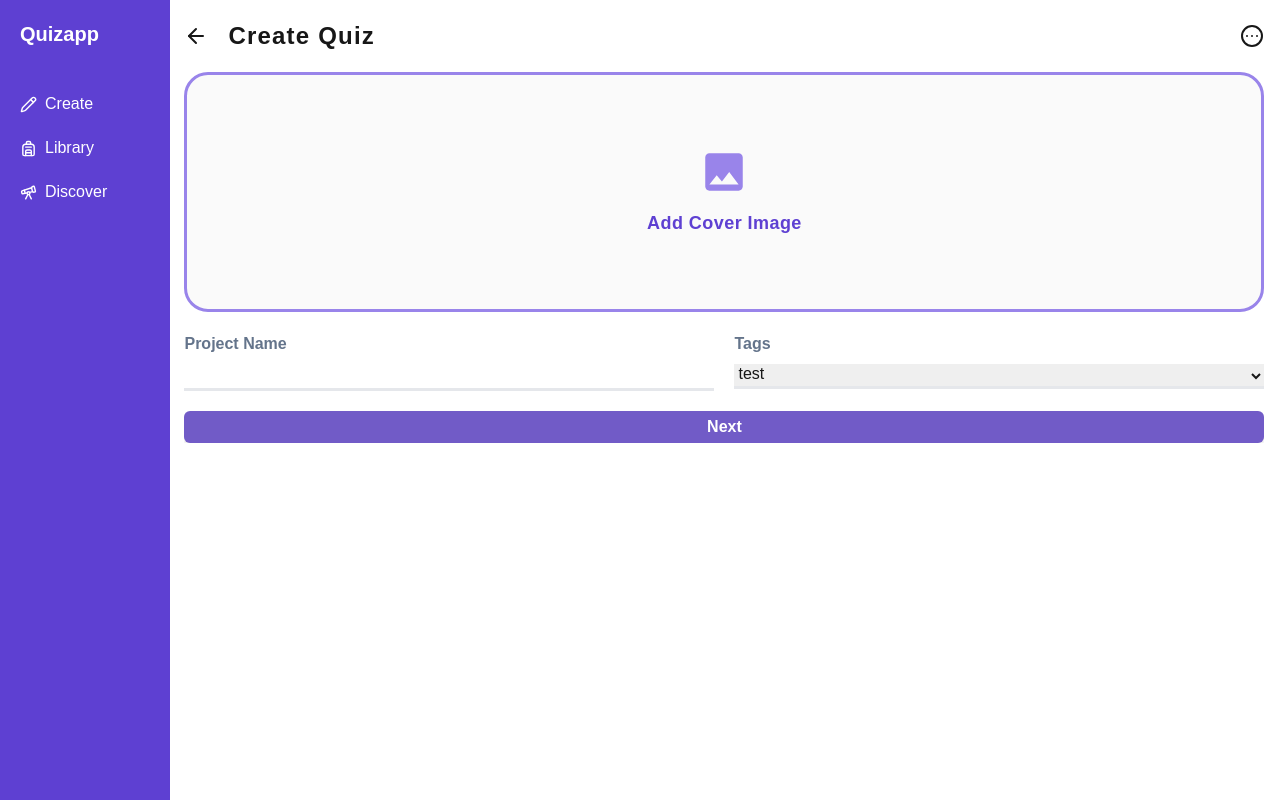
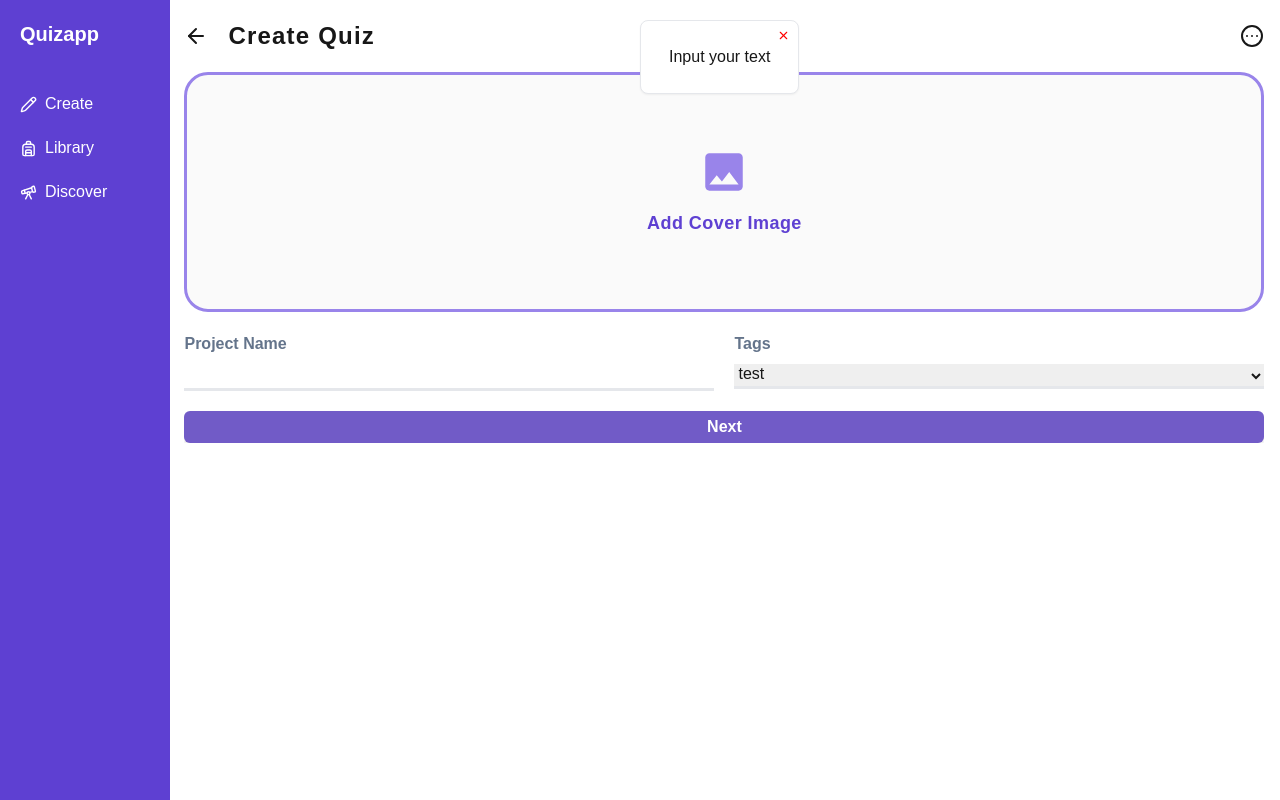
Before and after one commit to thoriqramadhan/quizapp, a Next.js app: page /home/create in a window 1280 px wide. Built offline with nearby package versions, Linux system fonts and the light colour scheme.

Commit message:
feat: add modal component

```diff
--- a/app/home/create/page.tsx
+++ b/app/home/create/page.tsx
@@ -6,6 +6,7 @@ import ErrorMessage from '@/components/server/ErrorMessage';
 import { InputSection } from '@/components/server/Form';
 import { InputLiteral, InputSelect } from '@/components/server/ui/Input';
 import { useQuiz } from '@/lib/context/createQuiz';
+import { useModal } from '@/lib/context/modal';
 import { validateString } from '@/lib/validations/global';
 import { getChoiceAplhabet } from '@/utils/typhography';
 import { questionObjectInitiator } from '@/utils/utils';
@@ -119,6 +120,7 @@ type QuestionObject = {
 }
 const AnswerContainer: FC<AnswerContainerProps> = () => {
     const { question, handleChangeQuestion } = useQuiz()
+    const { modalHandler } = useModal()
     const questionObjectInit = {
         question: '',
         type: 'quiz',
@@ -195,9 +197,8 @@ const AnswerContainer: FC<AnswerContainerProps> = () => {
         const newQuestion = { ...question, quiz: newQuestionObject, pageAt: question.pageAt + 1 }
         // make a new empty question object
         newQuestion.quiz?.push(questionObjectInit)
-        console.log(newQuestion.quiz);
-
         handleChangeQuestion(newQuestion)
+        modalHandler({ changeModalState: true, changeModalText: 'Testing ngab', autoClose: true })
     }
     useEffect(() => {
         setQuestionObject(question!.quiz[question.pageAt - 1] || questionObjectInit)
--- a/app/home/layout.tsx
+++ b/app/home/layout.tsx
@@ -1,3 +1,4 @@
+import { ModalCard } from '@/components/client/Card';
 import Appbar from '@/components/server/Appbar';
 import { QuizProvider } from '@/lib/context/createQuiz';
 import { ModalProvider } from '@/lib/context/modal';
@@ -13,6 +14,7 @@ const Layout: FC<LayoutProps> = ({ children }) => {
         <section className='py-5 px-5 md:pl-[180px] min-w-full max-w-full overflow-x-hidden'>
             <ModalProvider>
                 <QuizProvider>
+                    <ModalCard />
                     {children}
                 </QuizProvider>
             </ModalProvider>
--- a/components/client/Card.tsx
+++ b/components/client/Card.tsx
@@ -2,7 +2,7 @@
 import { optionProps } from "@/app/home/create/page";
 import { cn } from "@/utils/style"
 import { getChoiceAplhabet, getChoiceWithoutAlphabet } from "@/utils/typhography";
-import { Check } from "lucide-react";
+import { Check, X } from "lucide-react";
 import { FC, useEffect, useState } from "react"
 import TextareaAutosize from 'react-textarea-autosize';
 
@@ -47,3 +47,24 @@ export const CardAnswer: FC<CardAnswer> = ({ className, mainColor, shadowColorRg
         </label>
     </div>
 }
+
+
+import { FC } from 'react';
+import { useModal } from "@/lib/context/modal";
+
+interface ModalCardProps {
+
+}
+
+export const ModalCard: FC<ModalCardProps> = ({ }) => {
+    const { modalText, isOpen, modalHandler } = useModal()
+    return (
+        <>
+            {
+                <div className={cn(`${isOpen ? 'top-5' : '-top-20'} z-[100] transition-300 min-w-[100px] bg-white rounded-lg border shadow-sm py-6 px-7 absolute left-1/2 flex-all-center`)}>
+                    <X className="absolute top-2 right-2 cursor-pointer" size={13} color="red" onClick={() => modalHandler({ changeModalState: true })} />
+                    {modalText}</div>
+            }
+        </>
+    );
+}
--- a/lib/context/modal.tsx
+++ b/lib/context/modal.tsx
@@ -4,7 +4,8 @@ import { createContext, useContext, useState } from "react";
 
 type ModalContextType = {
     modalText: string,
-    modalHandler: () => void
+    isOpen: boolean,
+    modalHandler: (config: modalOption) => void,
 }
 
 const ModalContext = createContext<ModalContextType | undefined>(undefined)
@@ -13,13 +14,30 @@ export function useModal() {
     return context;
 }
 
+type modalOption = {
+    changeModalState: boolean,
+    changeModalText?: string,
+    autoClose?: boolean
+}
 export function ModalProvider({ children }: { children: React.ReactNode }) {
-    const [modalText, setModalText] = useState('')
-    function modalHandler() {
-
+    const [modalText, setModalText] = useState('Input your text')
+    const [isOpen, setIsOpen] = useState(true)
+    function modalHandler(config: modalOption) {
+        if (config.changeModalState) {
+            setIsOpen(prev => !prev)
+        }
+        const modalTextState = config.changeModalText
+        if (modalTextState) {
+            setModalText(modalTextState)
+        }
+        if (config.autoClose) {
+            setTimeout(() => {
+                setIsOpen(false)
+            }, 2000)
+        }
     }
 
-    return <ModalContext.Provider value={{ modalText, modalHandler }}>
+    return <ModalContext.Provider value={{ modalText, isOpen, modalHandler }}>
         {children}
     </ModalContext.Provider>
 }
```
